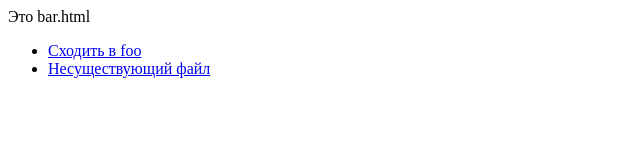
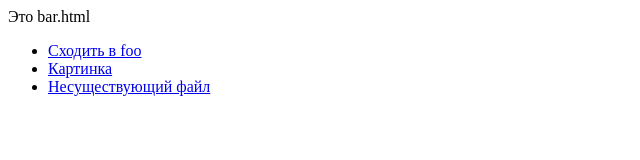
Before and after one commit to Alex-Sokolov/node-course-project, a website: page static/bar.html in a window 1280 px wide. Shown: the whole page, without its empty margins (0-640 px from the left). Drawn offline with Linux system fonts and the light colour scheme.

Commit message:
- Добавлена картинка и ссылки на нее в foo & bar

```diff
--- a/static/bar.html
+++ b/static/bar.html
@@ -14,6 +14,9 @@
             <a href="/foo.html">Сходить в foo</a>
         </li>
         <li>
+            <a href="/logo.png">Картинка</a>
+        </li>
+        <li>
             <a href="/ufo.html">Несуществующий файл</a>
         </li>
     </ul>
```
Also changed, not shown: static/foo.html (+3 -0 lines), static/logo.png (added).
